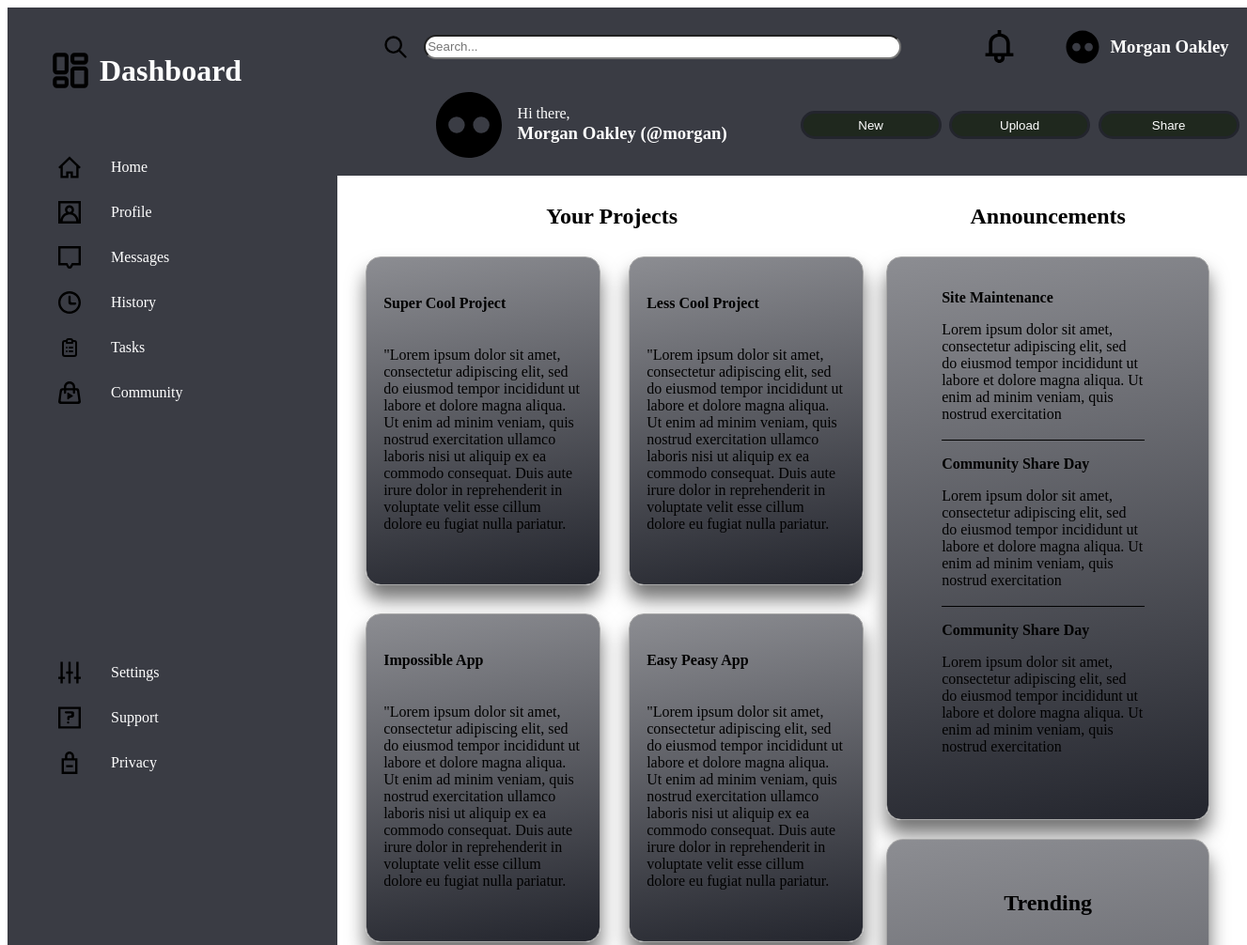
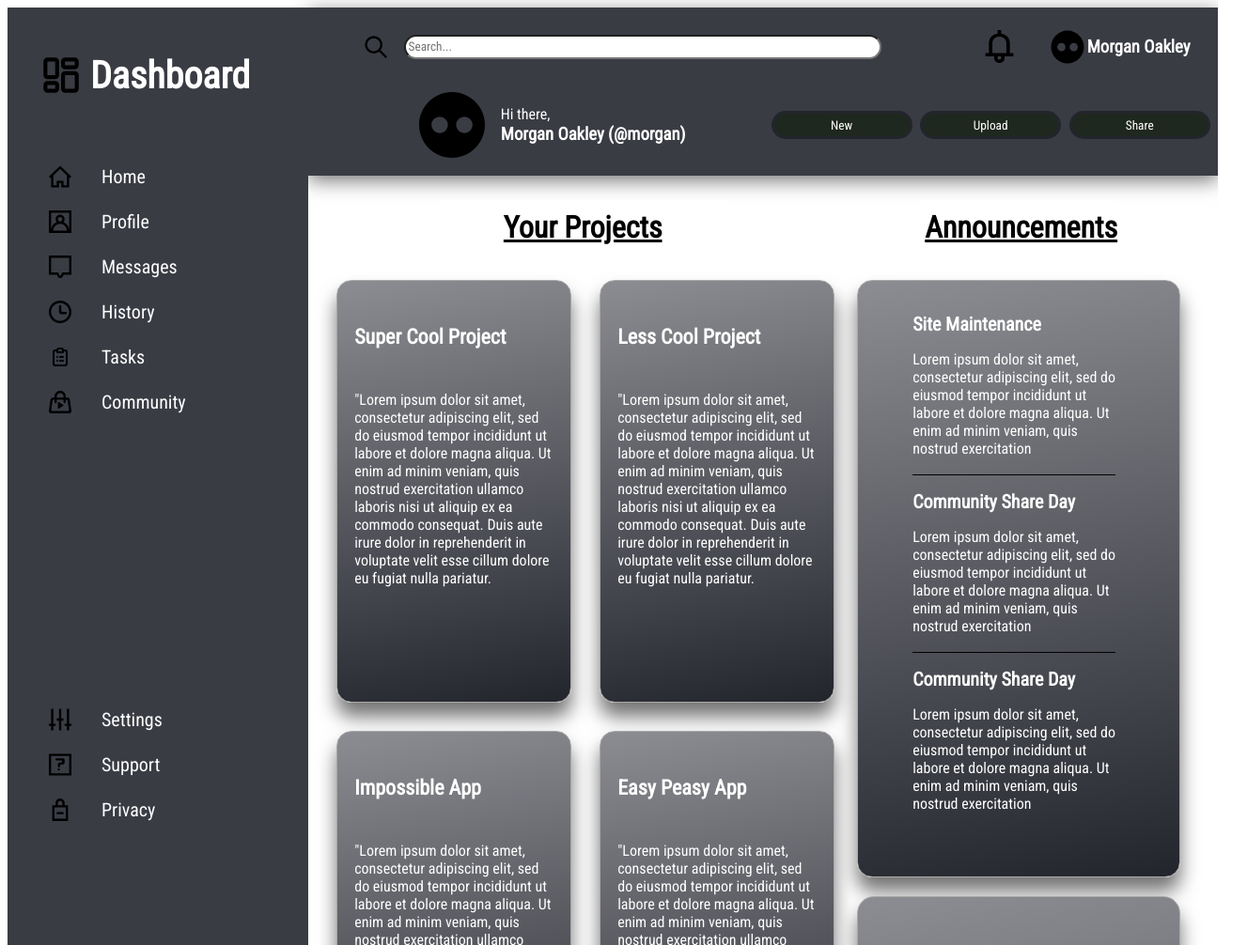
Before and after one commit to ZiMP45/odin-admin, a plain HTML site: page index.html in a window 1280 px wide. Shown: the top 1006 px of the page at 94% size, 1327 px wide, since content can reach past the window. Drawn offline with Linux system fonts and the light colour scheme.

Commit message:
font and font-size

```diff
--- a/index.html
+++ b/index.html
@@ -5,6 +5,9 @@
     <meta name="viewport" content="width=device-width, initial-scale=1.0">
     <title>Admin Dashboard</title>
     <link rel="stylesheet" href="style.css" type="text/css">
+    <link rel="preconnect" href="https://fonts.googleapis.com">
+    <link rel="preconnect" href="https://fonts.gstatic.com" crossorigin>
+    <link href="https://fonts.googleapis.com/css2?family=Roboto+Condensed&display=swap" rel="stylesheet">
 </head>
 <body>
     <div class="container">
--- a/style.css
+++ b/style.css
@@ -1,6 +1,6 @@
-/* * {
-    border: 1px solid black;
-} */
+* {
+    font-family: 'Roboto Condensed', sans-serif;;
+}
 
 :root {
     --darkest: #1F281E;
@@ -32,6 +32,7 @@
     align-items: center;
 
     background-color: var(--medium);
+    box-shadow: 0 5px 20px rgba(0, 0, 0, 0.55);
     color: white;
 }
 
@@ -166,7 +167,15 @@ input {
     color: white;
     display: grid;
     grid-template-rows: 1fr 4fr 7fr;
-    padding: 0px 60px 0px 30px;
+    padding: 0px 20px 0px 20px;
+}
+
+.sidebar h1 {
+    font-size: 40px;
+}
+
+.sidebar div {
+    font-size: 20px;
 }
 
 .sidebar .links,
@@ -263,7 +272,7 @@ svg:hover #icons{
 .cards {
     display: grid;
     grid-template-columns: repeat(2, minmax(250px, 350px));
-    grid-template-rows: repeat(3, minmax(250px, 350px));
+    grid-template-rows: repeat(3, minmax(350px, 450px));
     gap: 30px;
     margin: 0px 24px 0px 30px;
     justify-content: space-evenly;
@@ -278,6 +287,18 @@ svg:hover #icons{
     background: linear-gradient(170deg, var(--light) 0%, var(--darker) 100%);
     box-shadow: 0 15px 20px rgba(0, 0, 0, 0.55);
     cursor: pointer;
+    color: white;
+}
+
+.card h4 {
+    font-size: 22px;
+}
+
+.projects h2,
+.announcement h2,
+.trending h2 {
+    font-size: 32px;
+    text-decoration: underline;
 }
 
 .card:hover,
@@ -290,6 +311,10 @@ ul {
     margin-right: 20px;
     list-style-type: none;
     padding-right: 30px;
+}
+
+.announcement li {
+    font-size: 20px;
 }
 
 .announcement p {
@@ -315,6 +340,7 @@ h2 {
     background: linear-gradient(170deg, var(--light) 0%, var(--darker) 100%);
     box-shadow: 0 15px 20px rgba(0, 0, 0, 0.55);
     cursor: pointer;
+    color: white;
 }
 
 .trending div {
```
